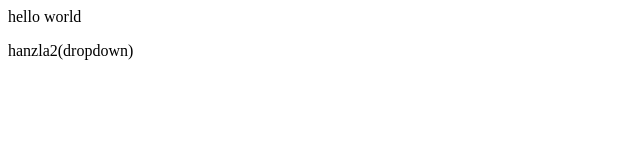
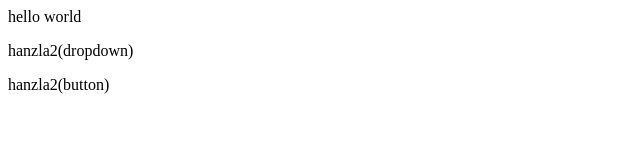
Before and after one commit to mrhanzla-lab/git-demo, a plain HTML site: page index.html in a window 1280 px wide. Shown: the whole page, without its empty margins (0-640 px from the left). Drawn offline with Linux system fonts and the light colour scheme.

Commit message:
message2

```diff
--- a/index.html
+++ b/index.html
@@ -1,2 +1,3 @@
 <p>hello world</p>
 <p>hanzla2(dropdown)</p>
+<p>hanzla2(button)</p>
```
